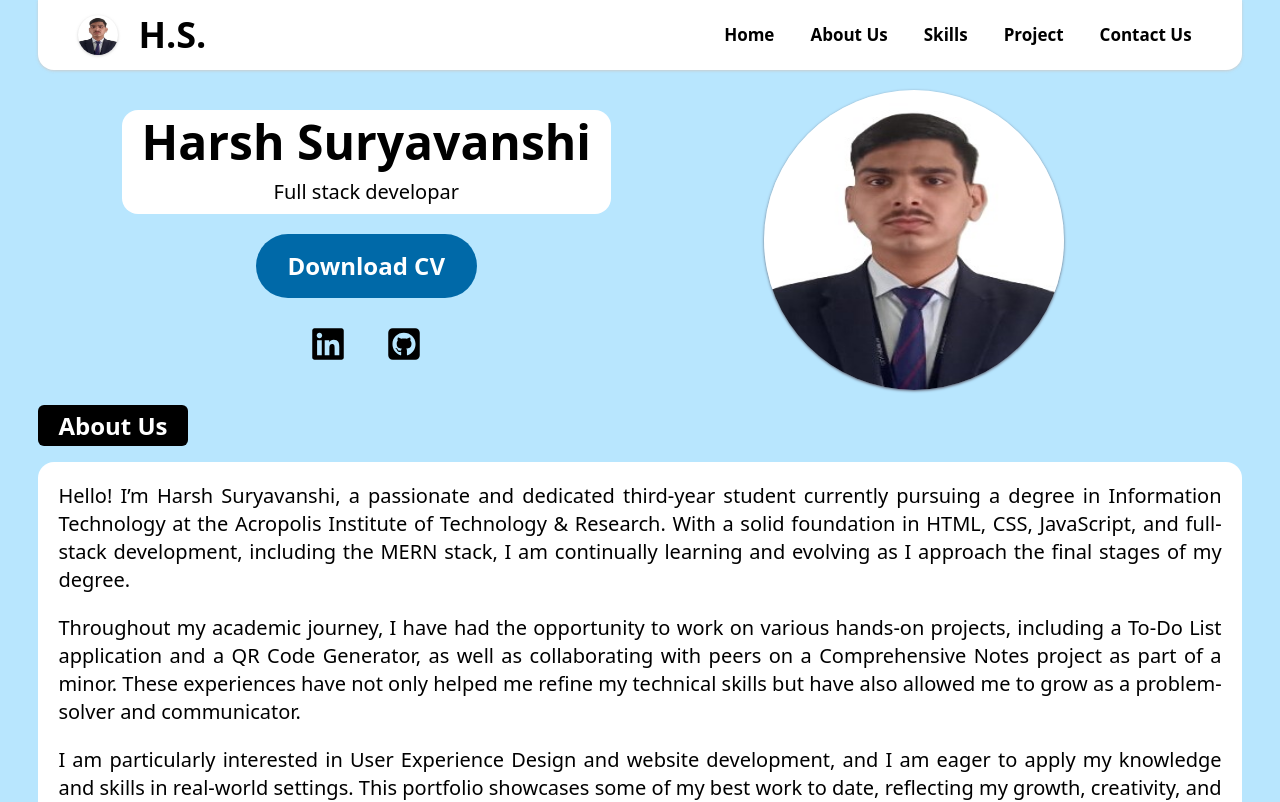
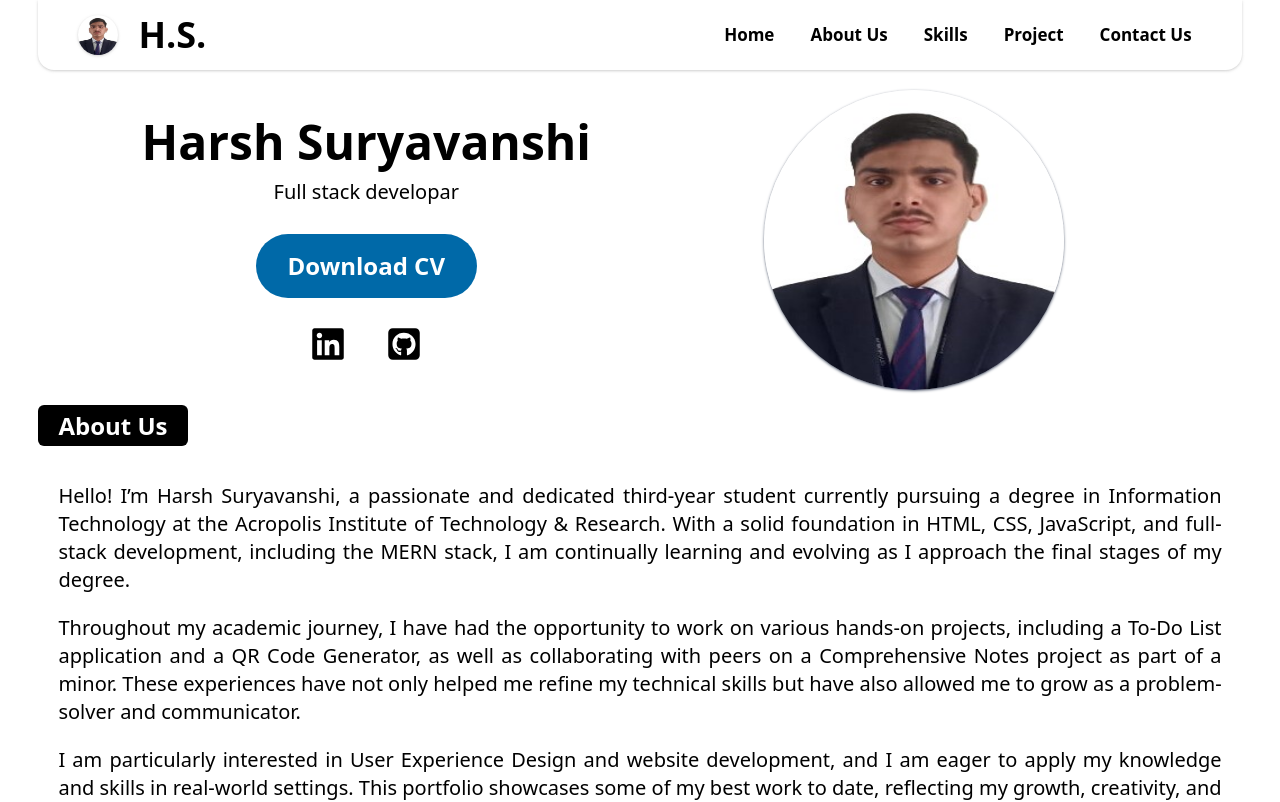
Before and after one commit to Harsh-Dev1602/Portfolio-Harsh-Suryavanshi, a React (Vite) app: page / in a window 1280 px wide. Shown: the top 802 px of the page. Built offline with nearby package versions, Linux system fonts and the light colour scheme.

Commit message:
up-to-date

```diff
--- a/src/App.jsx
+++ b/src/App.jsx
@@ -11,7 +11,6 @@ import { Toaster } from 'react-hot-toast';
 function App() {
   return (
     <>
-       <div className="bg-sky-200">
       <div className="w-[94%] h-auto mx-auto  ">
         <Navbar />
         <Home />
@@ -21,9 +20,7 @@ function App() {
         <ContactUs />
         <Footer />
       </div>
-        </div>
       <Toaster />
-
     </>
   );
 }
```
Lines whose indentation alone changed are shown as unchanged.
